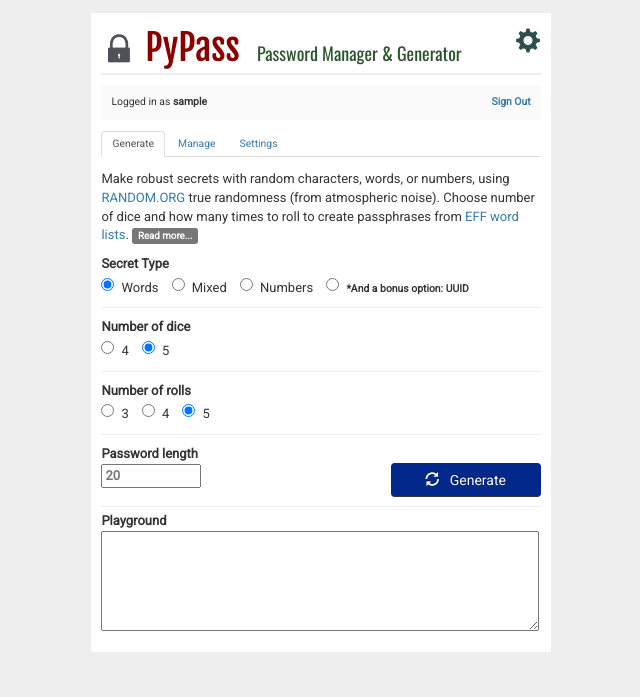
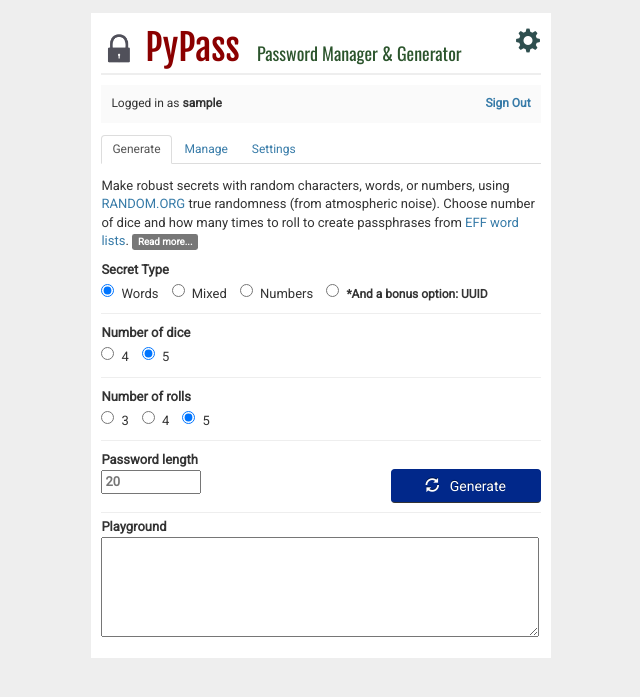
Before and after one commit to nicorellius/pypass3, a Flask app: page / in a window 1280 px wide. Shown: the top 697 px of the page, without its empty margins (319-959 px from the left). Run offline with Flask 2, Linux system fonts and the light colour scheme; the visitor is signed in with stand-in values (Sample User, id 1); parts of the project's set-up code (start-up, migrations or seed data) failed here and were passed over; some libraries are stand-ins or nearby versions; some web fonts are replaced.

Commit message:
Increase font size for small text.

```diff
--- a/pypass/core/static/css/styles.css
+++ b/pypass/core/static/css/styles.css
@@ -12,7 +12,7 @@
 .entries li h2 { margin-left: -1em; }
 .add-entry { font-weight: bold; }
 .login-box input { float: right; }
-.sm-font { font-size: 0.8em; }
+.sm-font { font-size: 9pt; }
 .bold { font-weight: bold; }
 .unbold { font-weight: normal; }
 
@@ -89,10 +89,14 @@
 
 .metanav {
     text-align: right;
-    font-size: 0.8em;
+    font-size: 9pt;
     padding: 10px;
     margin-bottom: 1em;
     background: #fafafa;
+}
+
+.btn-close {
+    font-size: 12pt;
 }
 
 .flashy pre {
@@ -113,7 +117,7 @@
     padding: 0.5em;
     border: 1px solid #98ce9e;
     border-radius: 3px;
-    font-size: 85%;
+    font-size: 9pt;
     color: #5e5e5e;
     margin-top: 10px;
 }
```
